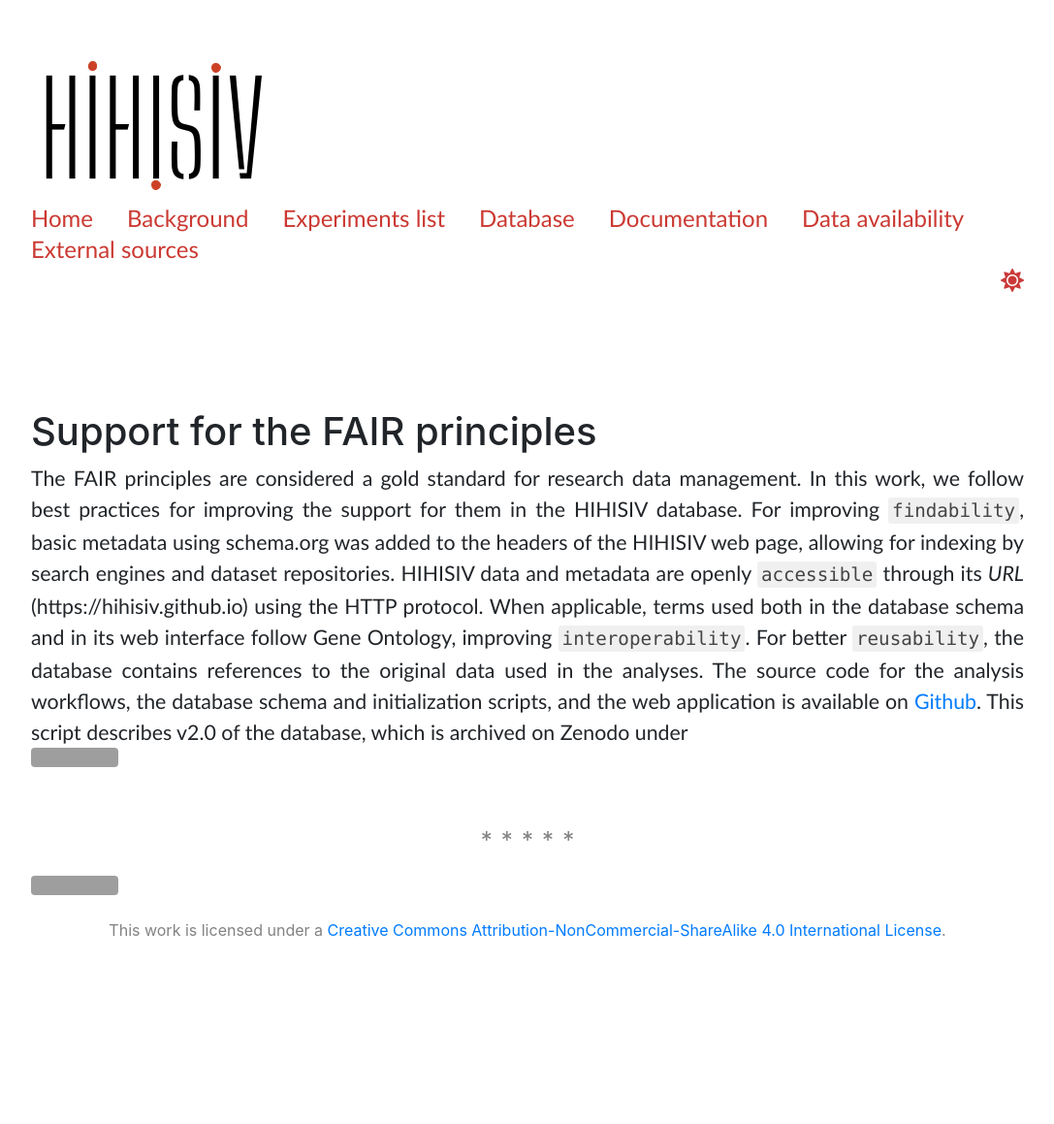
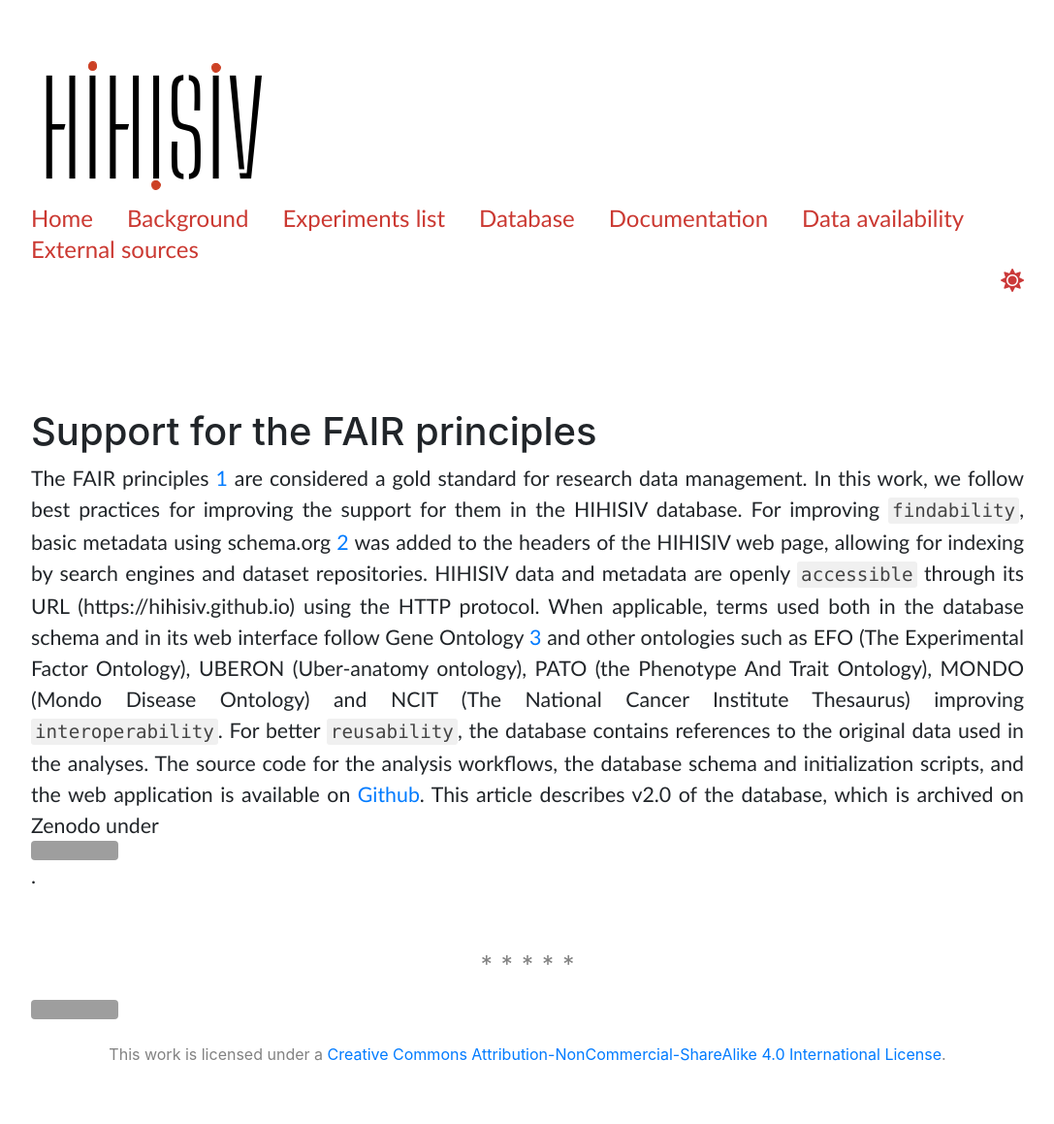
Before and after one commit to hihisiv/hihisiv.github.io, a Jekyll site: the page built from availability.md, in a window 1280 px wide. Shown: the whole page at 97% size, without its empty margins (96-1183 px from the left). Built offline with Jekyll 4.4.1, drawn with Linux system fonts in a browser that asks for light colours; nearby versions of some CDN libraries; a style sheet for code colours, icons or effects is not loaded; before the commit the page ends 1031 px from its top, so only the background shows below that; grey boxes are pictures that could not be loaded.

Commit message:
new zenodo

```diff
--- a/availability.md
+++ b/availability.md
@@ -10,4 +10,4 @@ output:
 
 # Support for the FAIR principles
 
-The FAIR principles are considered a gold standard for research data management. In this work, we follow best practices for improving the support for them in the HIHISIV database. For improving `findability`, basic metadata using schema.org was added to the headers of the HIHISIV web page, allowing for indexing by search engines and dataset repositories. HIHISIV data and metadata are openly `accessible` through its *URL* (https://hihisiv.github.io) using the HTTP protocol. When applicable, terms used both in the database schema and in its web interface follow Gene Ontology, improving `interoperability`. For better `reusability`, the database contains references to the original data used in the analyses. The source code for the analysis workflows, the database schema and initialization scripts, and the web application is available on [Github](https://github.com/quelopes/hihisiv). This script describes v2.0 of the database, which is archived on Zenodo under [![DOI](https://zenodo.org/badge/DOI/10.5281/zenodo.7093185.svg)](https://doi.org/10.5281/zenodo.7093185)
+The FAIR principles [1](https://www.nature.com/articles/sdata201618) are considered a gold standard for research data management. In this work, we follow best practices for improving the support for them in the HIHISIV database. For improving `findability`, basic metadata using schema.org [2](https://queue.acm.org/detail.cfm?id=2857276) was added to the headers of the HIHISIV web page, allowing for indexing by search engines and dataset repositories. HIHISIV data and metadata are openly `accessible` through its URL (https://hihisiv.github.io) using the HTTP protocol. When applicable, terms used both in the database schema and in its web interface follow Gene Ontology [3](https://www.nature.com/articles/ng0500_25) and other ontologies such as EFO (The Experimental Factor Ontology), UBERON (Uber-anatomy ontology), PATO (the Phenotype And Trait Ontology), MONDO (Mondo Disease Ontology) and NCIT (The National Cancer Institute Thesaurus) improving `interoperability`. For better `reusability`, the database contains references to the original data used in the analyses. The source code for the analysis workflows, the database schema and initialization scripts, and the web application is available on [Github](https://github.com/quelopes/hihisiv). This article describes v2.0 of the database, which is archived on Zenodo under [![DOI](https://zenodo.org/badge/DOI/10.5281/zenodo.7093185.svg)](https://doi.org/10.5281/zenodo.7093185).
```
